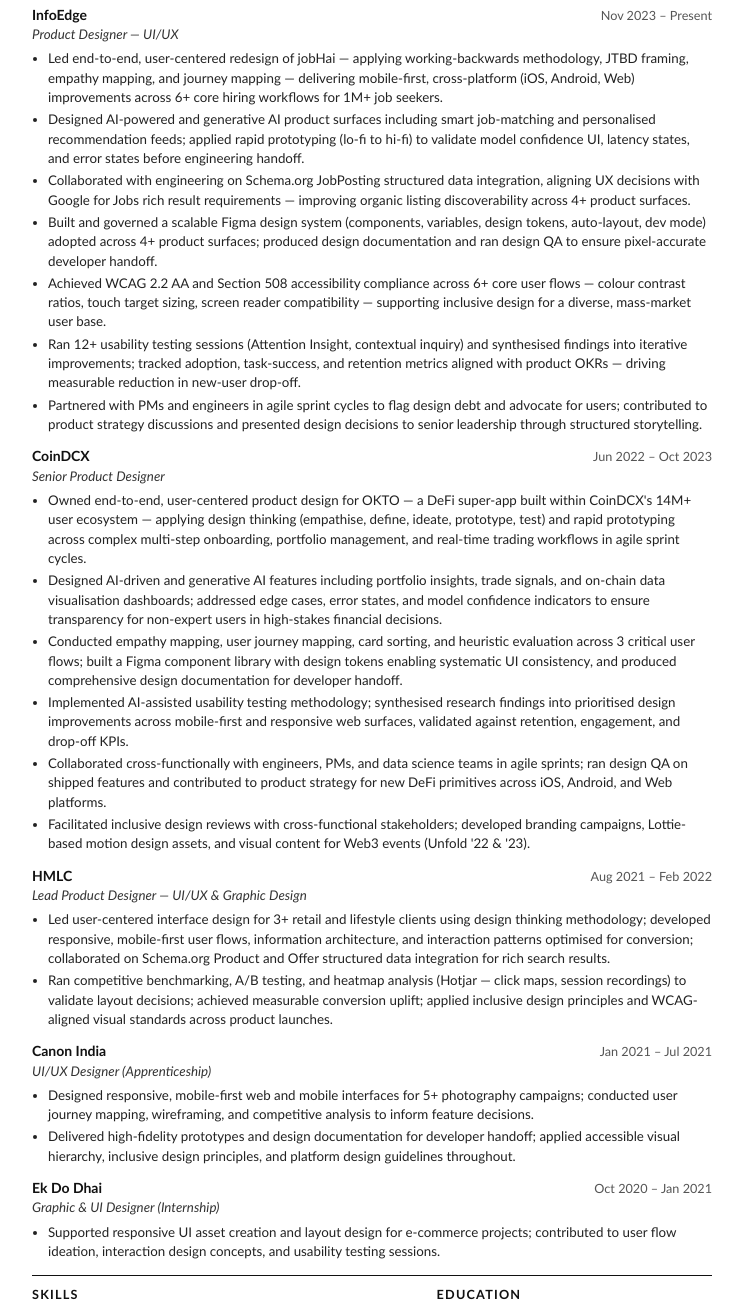
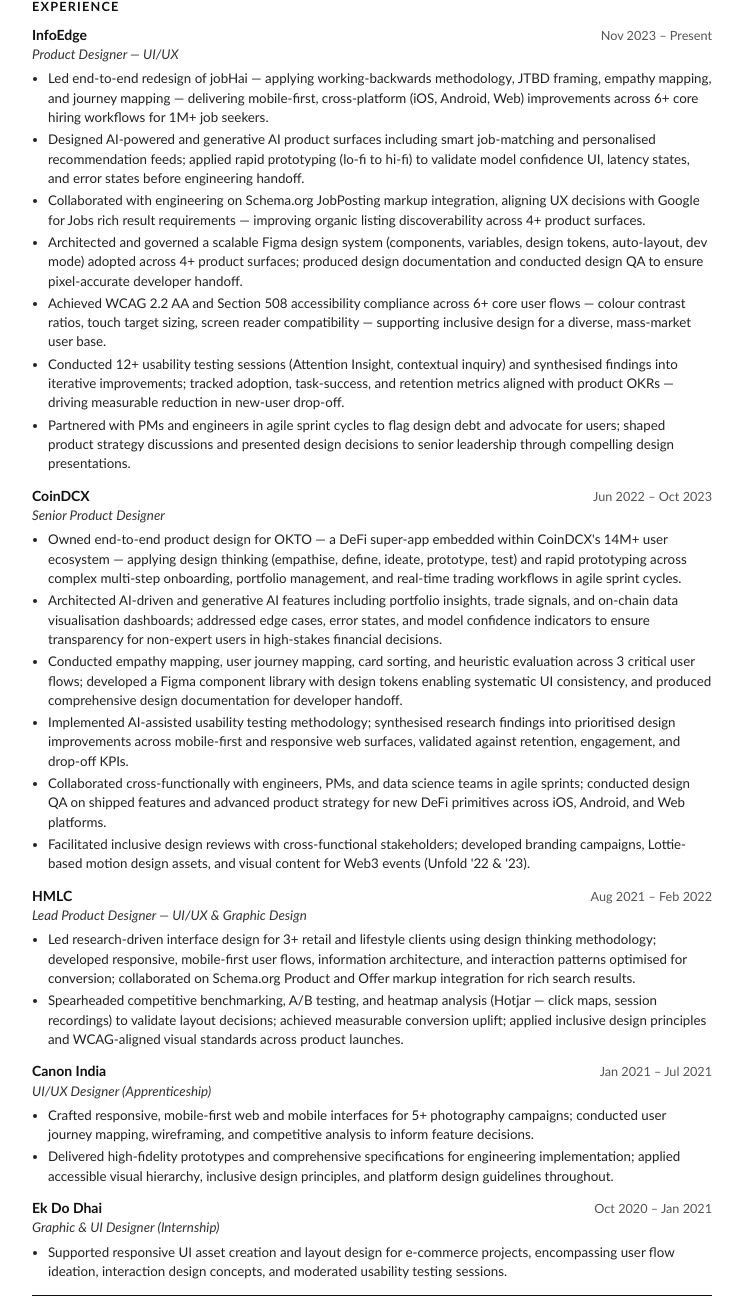
Before and after one commit to anandparth/Resume, a plain HTML site: page resume_bccl.html in a window 1280 px wide. Shown: the part 384-1687 px from the top of the page, without its empty margins (268-1011 px from the left). Drawn offline with Linux system fonts and the light colour scheme.

Commit message:
Fix all Resume Worded flags: eliminate overused verbs (Ran, Contributed, Built, Structured, Designed, Centered) and repeated phrases

```diff
--- a/resume_bccl.html
+++ b/resume_bccl.html
@@ -64,7 +64,7 @@
   <!-- Summary -->
   <div class="section summary">
     <div class="section-title">Professional Summary</div>
-    <p>Customer-centric Product Designer with 5+ years of end-to-end, user-centered design experience across consumer apps, B2B SaaS, DeFi, and complex enterprise workflow products. Practises a working-backwards, design thinking methodology &#8212; empathising with users, defining problems with data, and validating through rapid prototyping and continuous discovery before development begins. Experienced in AI-native and generative AI UX design across cross-platform surfaces (iOS, Android, Web); builds scalable Figma design systems with components, variables, and design tokens; and applies WCAG 2.2 / Section 508 accessibility and inclusive design standards. Contributes to product strategy and communicates design decisions through structured storytelling to PMs, engineers, and senior leadership. Working knowledge of Schema.org structured data across job, editorial, and e-commerce platforms.</p>
+    <p>Customer-centric Product Designer with 5+ years of end-to-end, user-centered design experience across consumer apps, B2B SaaS, DeFi, and complex enterprise workflow products. Practises a working-backwards, design thinking methodology &#8212; empathising with users, defining problems with data, and validating through rapid prototyping and continuous discovery before development begins. Experienced in AI-native and generative AI UX design across cross-platform surfaces (iOS, Android, Web); develops and governs scalable Figma design systems with components, variables, and design tokens; and applies WCAG 2.2 / Section 508 accessibility and inclusive design standards. Shapes product strategy and communicates design decisions through clear design narratives to PMs, engineers, and senior leadership. Working knowledge of Schema.org semantic markup across job, editorial, and e-commerce platforms.</p>
   </div>
 
   <hr />
@@ -81,13 +81,13 @@
       </div>
       <div class="job-title">Product Designer &#8212; UI/UX</div>
       <ul>
-        <li>Led end-to-end, user-centered redesign of jobHai &#8212; applying working-backwards methodology, JTBD framing, empathy mapping, and journey mapping &#8212; delivering mobile-first, cross-platform (iOS, Android, Web) improvements across 6+ core hiring workflows for 1M+ job seekers.</li>
+        <li>Led end-to-end redesign of jobHai &#8212; applying working-backwards methodology, JTBD framing, empathy mapping, and journey mapping &#8212; delivering mobile-first, cross-platform (iOS, Android, Web) improvements across 6+ core hiring workflows for 1M+ job seekers.</li>
         <li>Designed AI-powered and generative AI product surfaces including smart job-matching and personalised recommendation feeds; applied rapid prototyping (lo-fi to hi-fi) to validate model confidence UI, latency states, and error states before engineering handoff.</li>
-        <li>Collaborated with engineering on Schema.org JobPosting structured data integration, aligning UX decisions with Google for Jobs rich result requirements &#8212; improving organic listing discoverability across 4+ product surfaces.</li>
-        <li>Built and governed a scalable Figma design system (components, variables, design tokens, auto-layout, dev mode) adopted across 4+ product surfaces; produced design documentation and ran design QA to ensure pixel-accurate developer handoff.</li>
+        <li>Collaborated with engineering on Schema.org JobPosting markup integration, aligning UX decisions with Google for Jobs rich result requirements &#8212; improving organic listing discoverability across 4+ product surfaces.</li>
+        <li>Architected and governed a scalable Figma design system (components, variables, design tokens, auto-layout, dev mode) adopted across 4+ product surfaces; produced design documentation and conducted design QA to ensure pixel-accurate developer handoff.</li>
         <li>Achieved WCAG 2.2 AA and Section 508 accessibility compliance across 6+ core user flows &#8212; colour contrast ratios, touch target sizing, screen reader compatibility &#8212; supporting inclusive design for a diverse, mass-market user base.</li>
-        <li>Ran 12+ usability testing sessions (Attention Insight, contextual inquiry) and synthesised findings into iterative improvements; tracked adoption, task-success, and retention metrics aligned with product OKRs &#8212; driving measurable reduction in new-user drop-off.</li>
-        <li>Partnered with PMs and engineers in agile sprint cycles to flag design debt and advocate for users; contributed to product strategy discussions and presented design decisions to senior leadership through structured storytelling.</li>
+        <li>Conducted 12+ usability testing sessions (Attention Insight, contextual inquiry) and synthesised findings into iterative improvements; tracked adoption, task-success, and retention metrics aligned with product OKRs &#8212; driving measurable reduction in new-user drop-off.</li>
+        <li>Partnered with PMs and engineers in agile sprint cycles to flag design debt and advocate for users; shaped product strategy discussions and presented design decisions to senior leadership through compelling design presentations.</li>
       </ul>
     </div>
 
@@ -99,11 +99,11 @@
       </div>
       <div class="job-title">Senior Product Designer</div>
       <ul>
-        <li>Owned end-to-end, user-centered product design for OKTO &#8212; a DeFi super-app built within CoinDCX's 14M+ user ecosystem &#8212; applying design thinking (empathise, define, ideate, prototype, test) and rapid prototyping across complex multi-step onboarding, portfolio management, and real-time trading workflows in agile sprint cycles.</li>
-        <li>Designed AI-driven and generative AI features including portfolio insights, trade signals, and on-chain data visualisation dashboards; addressed edge cases, error states, and model confidence indicators to ensure transparency for non-expert users in high-stakes financial decisions.</li>
-        <li>Conducted empathy mapping, user journey mapping, card sorting, and heuristic evaluation across 3 critical user flows; built a Figma component library with design tokens enabling systematic UI consistency, and produced comprehensive design documentation for developer handoff.</li>
+        <li>Owned end-to-end product design for OKTO &#8212; a DeFi super-app embedded within CoinDCX's 14M+ user ecosystem &#8212; applying design thinking (empathise, define, ideate, prototype, test) and rapid prototyping across complex multi-step onboarding, portfolio management, and real-time trading workflows in agile sprint cycles.</li>
+        <li>Architected AI-driven and generative AI features including portfolio insights, trade signals, and on-chain data visualisation dashboards; addressed edge cases, error states, and model confidence indicators to ensure transparency for non-expert users in high-stakes financial decisions.</li>
+        <li>Conducted empathy mapping, user journey mapping, card sorting, and heuristic evaluation across 3 critical user flows; developed a Figma component library with design tokens enabling systematic UI consistency, and produced comprehensive design documentation for developer handoff.</li>
         <li>Implemented AI-assisted usability testing methodology; synthesised research findings into prioritised design improvements across mobile-first and responsive web surfaces, validated against retention, engagement, and drop-off KPIs.</li>
-        <li>Collaborated cross-functionally with engineers, PMs, and data science teams in agile sprints; ran design QA on shipped features and contributed to product strategy for new DeFi primitives across iOS, Android, and Web platforms.</li>
+        <li>Collaborated cross-functionally with engineers, PMs, and data science teams in agile sprints; conducted design QA on shipped features and advanced product strategy for new DeFi primitives across iOS, Android, and Web platforms.</li>
         <li>Facilitated inclusive design reviews with cross-functional stakeholders; developed branding campaigns, Lottie-based motion design assets, and visual content for Web3 events (Unfold '22 &amp; '23).</li>
       </ul>
     </div>
@@ -116,8 +116,8 @@
       </div>
       <div class="job-title">Lead Product Designer &#8212; UI/UX &amp; Graphic Design</div>
       <ul>
-        <li>Led user-centered interface design for 3+ retail and lifestyle clients using design thinking methodology; developed responsive, mobile-first user flows, information architecture, and interaction patterns optimised for conversion; collaborated on Schema.org Product and Offer structured data integration for rich search results.</li>
-        <li>Ran competitive benchmarking, A/B testing, and heatmap analysis (Hotjar &#8212; click maps, session recordings) to validate layout decisions; achieved measurable conversion uplift; applied inclusive design principles and WCAG-aligned visual standards across product launches.</li>
+        <li>Led research-driven interface design for 3+ retail and lifestyle clients using design thinking methodology; developed responsive, mobile-first user flows, information architecture, and interaction patterns optimised for conversion; collaborated on Schema.org Product and Offer markup integration for rich search results.</li>
+        <li>Spearheaded competitive benchmarking, A/B testing, and heatmap analysis (Hotjar &#8212; click maps, session recordings) to validate layout decisions; achieved measurable conversion uplift; applied inclusive design principles and WCAG-aligned visual standards across product launches.</li>
       </ul>
     </div>
 
@@ -129,8 +129,8 @@
       </div>
       <div class="job-title">UI/UX Designer (Apprenticeship)</div>
       <ul>
-        <li>Designed responsive, mobile-first web and mobile interfaces for 5+ photography campaigns; conducted user journey mapping, wireframing, and competitive analysis to inform feature decisions.</li>
-        <li>Delivered high-fidelity prototypes and design documentation for developer handoff; applied accessible visual hierarchy, inclusive design principles, and platform design guidelines throughout.</li>
+        <li>Crafted responsive, mobile-first web and mobile interfaces for 5+ photography campaigns; conducted user journey mapping, wireframing, and competitive analysis to inform feature decisions.</li>
+        <li>Delivered high-fidelity prototypes and comprehensive specifications for engineering implementation; applied accessible visual hierarchy, inclusive design principles, and platform design guidelines throughout.</li>
       </ul>
     </div>
 
@@ -142,7 +142,7 @@
       </div>
       <div class="job-title">Graphic &amp; UI Designer (Internship)</div>
       <ul>
-        <li>Supported responsive UI asset creation and layout design for e-commerce projects; contributed to user flow ideation, interaction design concepts, and usability testing sessions.</li>
+        <li>Supported responsive UI asset creation and layout design for e-commerce projects, encompassing user flow ideation, interaction design concepts, and moderated usability testing sessions.</li>
       </ul>
     </div>
   </div>
@@ -167,12 +167,12 @@
 
         <div class="skill-block">
           <div class="skill-label">Tools</div>
-          <p>Figma (components, variables, design tokens, auto-layout, dev mode, FigJam), ProtoPie, Framer, Principle, Lottie, Adobe XD, Sketch, InVision, Miro, Zeplin, Maze, Dovetail, UserTesting, Hotjar, Amplitude, Google Analytics, Jira, Notion, Linear, Adobe Creative Suite (Photoshop, Illustrator, After Effects, Premiere Pro), ChatGPT, Midjourney, HTML/CSS (basic)</p>
+          <p>Figma (expert-level), FigJam, ProtoPie, Framer, Principle, Lottie, Adobe XD, Sketch, InVision, Miro, Zeplin, Maze, Dovetail, UserTesting, Hotjar, Amplitude, Google Analytics, Jira, Notion, Linear, Adobe Creative Suite (Photoshop, Illustrator, After Effects, Premiere Pro), ChatGPT, Midjourney, HTML/CSS (basic)</p>
         </div>
 
         <div class="skill-block">
           <div class="skill-label">Web Standards</div>
-          <p>Schema.org Structured Data (JobPosting, NewsArticle, Product, BreadcrumbList), SEO-aware UX Design, Rich Result Optimisation</p>
+          <p>Schema.org Markup (JobPosting, NewsArticle, Product, BreadcrumbList), SEO-aware UX Design, Rich Result Optimisation</p>
         </div>
 
         <div class="skill-block">
```
Also changed, not shown: 1 other file.
